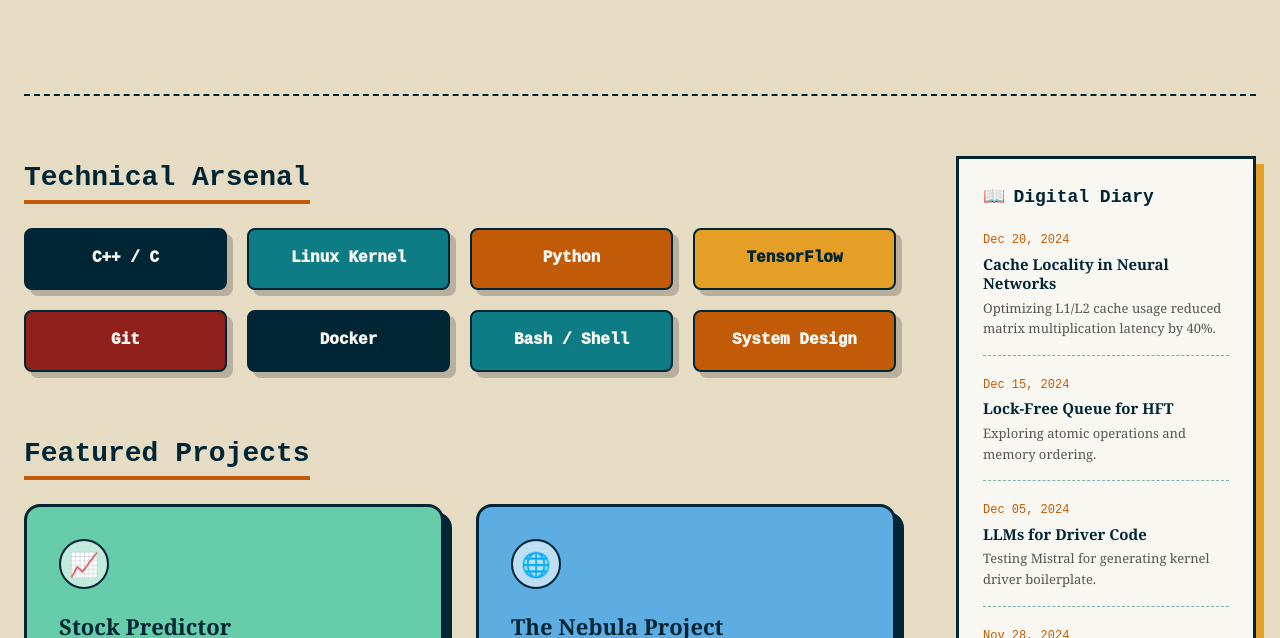
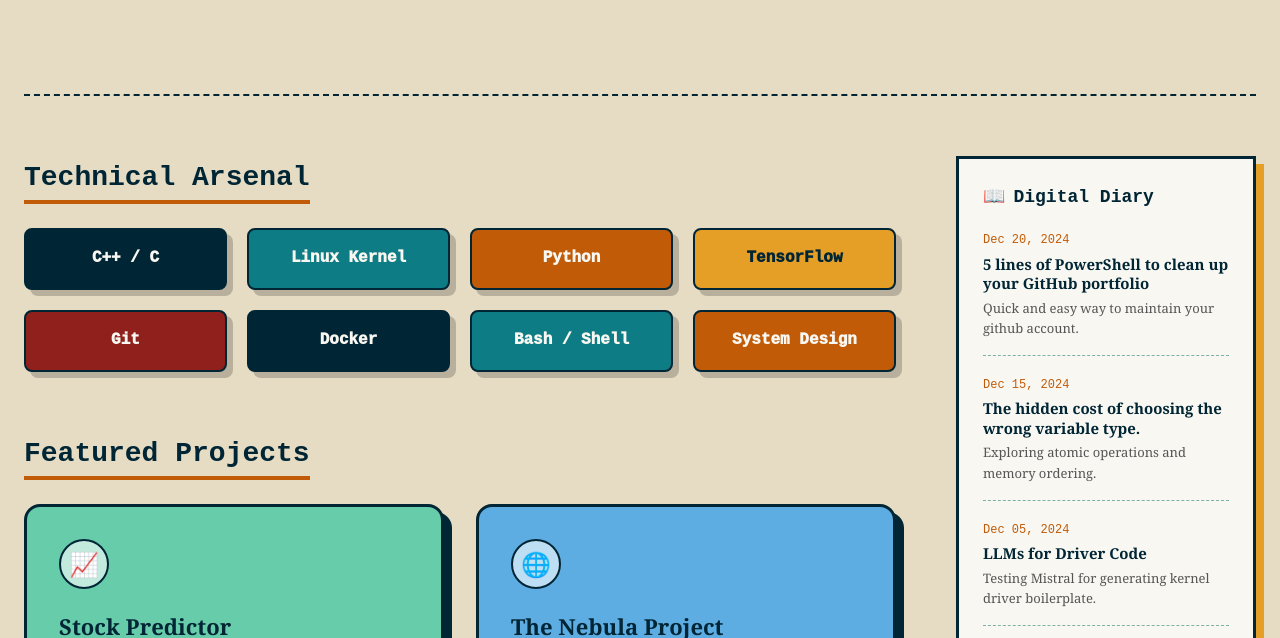
Before and after one commit to aggraa22m/aggraa22m.github.io, a plain HTML site: page index.html in a window 1280 px wide. Shown: the part 579-1217 px from the top of the page. Drawn offline with Linux system fonts and the light colour scheme.

Commit message:
Updated Diary top two articles.

```diff
--- a/index.html
+++ b/index.html
@@ -241,17 +241,17 @@
           <ul class="diary-list">
             <li>
               <span class="diary-date">Dec 20, 2024</span>
-              <a href="#" class="diary-link"
-                >Cache Locality in Neural Networks</a
+              <a href="https://www.linkedin.com/feed/update/urn:li:activity:7409997308605632512/" target="_blank" class="diary-link"
+                >5 lines of PowerShell to clean up your GitHub portfolio</a
               >
               <p class="diary-excerpt">
-                Optimizing L1/L2 cache usage reduced matrix multiplication
-                latency by 40%.
+                Quick and easy way to maintain your github account.
               </p>
             </li>
             <li>
               <span class="diary-date">Dec 15, 2024</span>
-              <a href="#" class="diary-link">Lock-Free Queue for HFT</a>
+              <a href="https://www.linkedin.com/feed/update/urn:li:activity:7411884706989834240/" target="_blank" class="diary-link">The hidden cost of choosing the wrong variable type.
+</a>
               <p class="diary-excerpt">
                 Exploring atomic operations and memory ordering.
               </p>
```
